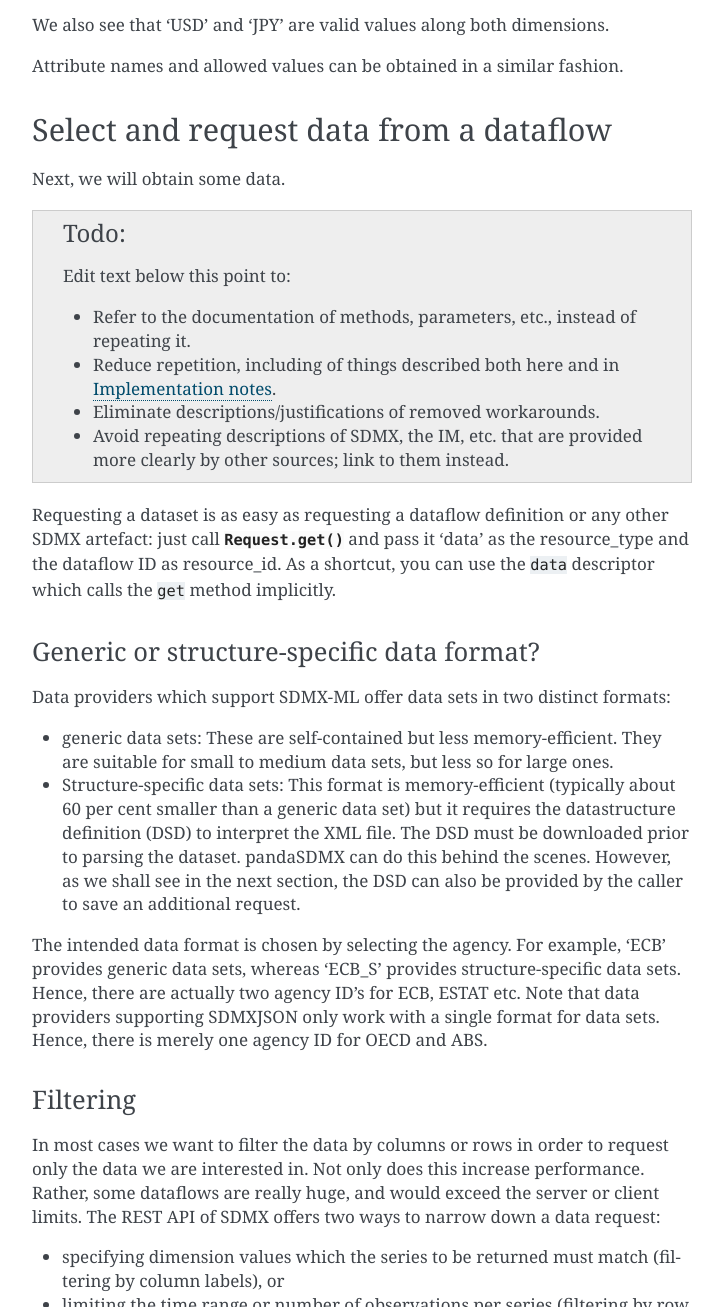
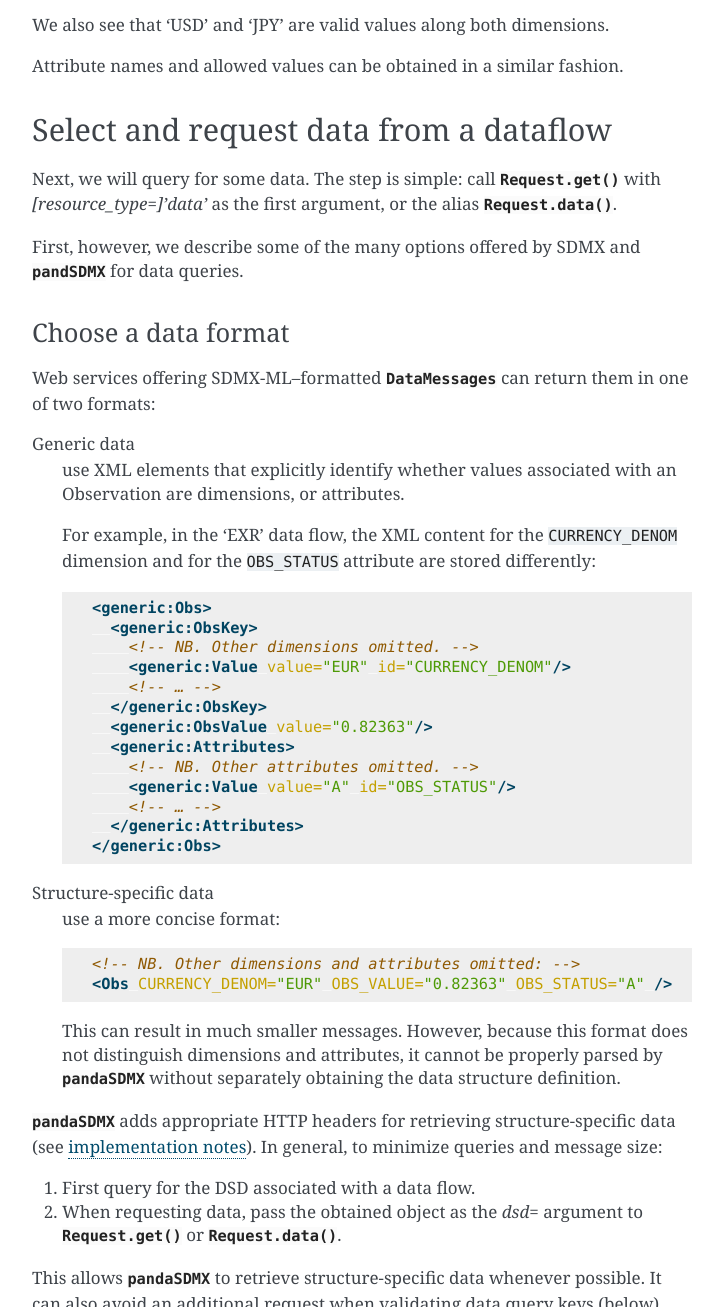
Before and after one commit to dr-leo/pandaSDMX, a Sphinx documentation site: the page built from doc/walkthrough.rst, in a window 1280 px wide and 1400 px high, scrolled down 7125 px, cut to the strip 93-1400 px from the top of the window. Shown: the whole strip, without its empty margins (388-1111 px from the left). Built offline with Sphinx 7.4.7, drawn with Linux system fonts in a browser that asks for light colours; some of the changed text lies outside the part shown.

Commit message:
Clean up documentation of structure-specific data

```diff
--- a/doc/walkthrough.rst
+++ b/doc/walkthrough.rst
@@ -290,38 +290,61 @@
 Select and request data from a dataflow
 =======================================
 
-Next, we will obtain some data.
+Next, we will query for some data.
+The step is simple: call :meth:`.Request.get` with `[resource_type=]'data'` as the first argument, or the alias :meth:`.Request.data`.
 
-.. todo:: Edit text below this point to:
+First, however, we describe some of the many options offered by SDMX and :mod:`pandSDMX` for data queries.
 
-   - Refer to the documentation of methods, parameters, etc., instead of repeating it.
-   - Reduce repetition, including of things described both here and in :doc:`implementation`.
-   - Eliminate descriptions/justifications of removed workarounds.
-   - Avoid repeating descriptions of SDMX, the IM, etc. that are provided more clearly by other sources; link to them instead.
+Choose a data format
+--------------------
 
-Requesting a dataset is as easy as requesting a dataflow definition or any other SDMX artefact: just call :meth:`.Request.get` and pass it 'data' as the resource_type and the dataflow ID as resource_id.
-As a shortcut, you can use the ``data`` descriptor which calls the ``get`` method implicitly.
+Web services offering SDMX-ML–formatted :class:`DataMessages <.DataMessage>` can return them in one of two formats:
 
-Generic or structure-specific data format?
-------------------------------------------
+Generic data
+   use XML elements that explicitly identify whether values associated with an Observation are dimensions, or attributes.
 
-Data providers which support SDMX-ML offer data sets in two distinct formats:
+   For example, in the 'EXR' data flow, the XML content for the ``CURRENCY_DENOM`` dimension and for the ``OBS_STATUS`` attribute are stored differently:
 
-- generic data sets: These are self-contained but less memory-efficient.
-  They are suitable for small to medium data sets, but less so for large ones.
-- Structure-specific data sets: This format is memory-efficient (typically about 60 per cent smaller than a generic data set) but it requires the datastructure definition (DSD) to interpret the XML file.
-  The DSD must be downloaded prior to parsing the dataset.
-  pandaSDMX can do this behind the scenes.
-  However, as we shall see in the next section, the DSD can also be provided by the caller to save an additional request.
+   .. code-block:: xml
 
-The intended data format is chosen by selecting the agency.
-For example, 'ECB' provides generic data sets, whereas 'ECB_S' provides structure-specific data sets.
-Hence, there are actually two agency ID's for ECB, ESTAT etc.
-Note that data providers supporting SDMXJSON only work with a single format for data sets.
-Hence, there is merely one agency ID for OECD and ABS.
+      <generic:Obs>
+        <generic:ObsKey>
+          <!-- NB. Other dimensions omitted. -->
+          <generic:Value value="EUR" id="CURRENCY_DENOM"/>
+          <!-- … -->
+        </generic:ObsKey>
+        <generic:ObsValue value="0.82363"/>
+        <generic:Attributes>
+          <!-- NB. Other attributes omitted. -->
+          <generic:Value value="A" id="OBS_STATUS"/>
+          <!-- … -->
+        </generic:Attributes>
+      </generic:Obs>
+
+Structure-specific data
+   use a more concise format:
+
+   .. code-block:: xml
+
+      <!-- NB. Other dimensions and attributes omitted: -->
+      <Obs CURRENCY_DENOM="EUR" OBS_VALUE="0.82363" OBS_STATUS="A" />
+
+   This can result in much smaller messages.
+   However, because this format does not distinguish dimensions and attributes, it cannot be properly parsed by :mod:`pandaSDMX` without separately obtaining the data structure definition.
+
+:mod:`pandaSDMX` adds appropriate HTTP headers for retrieving structure-specific data (see :ref:`implementation notes <impl-messages>`).
+In general, to minimize queries and message size:
+
+1. First query for the DSD associated with a data flow.
+2. When requesting data, pass the obtained object as the `dsd=` argument to :meth:`.Request.get` or :meth:`.Request.data`.
+
+This allows :mod:`pandaSDMX` to retrieve structure-specific data whenever possible.
+It can also avoid an additional request when validating data query keys (below).
 
 Filtering
 ---------
+
+.. todo:: Edit text below this point.
 
 In most cases we want to filter the data by columns or rows in order to request only the data we are interested in.
 Not only does this increase performance.
```
Also changed, not shown: doc/implementation.rst (+2 -11 lines).
